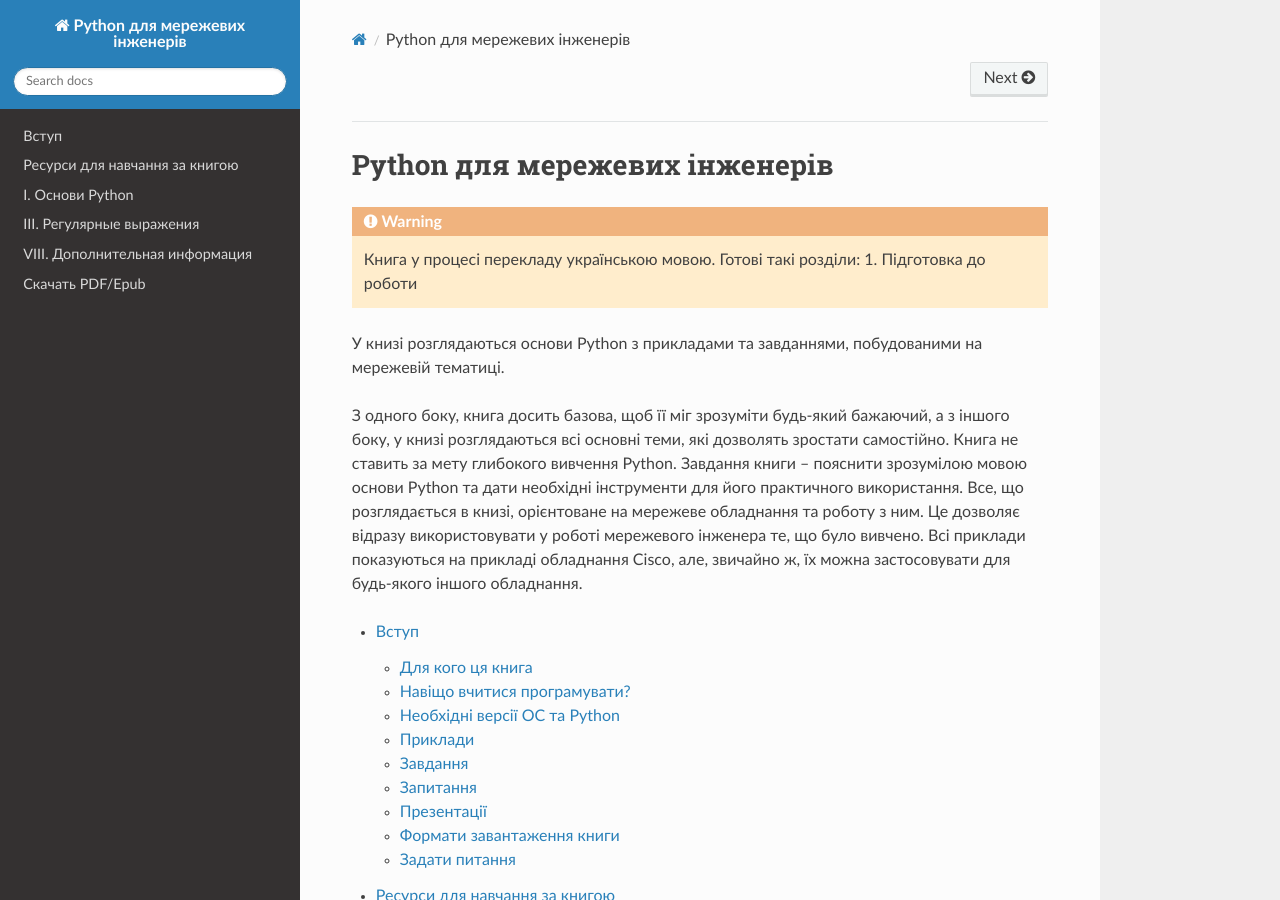
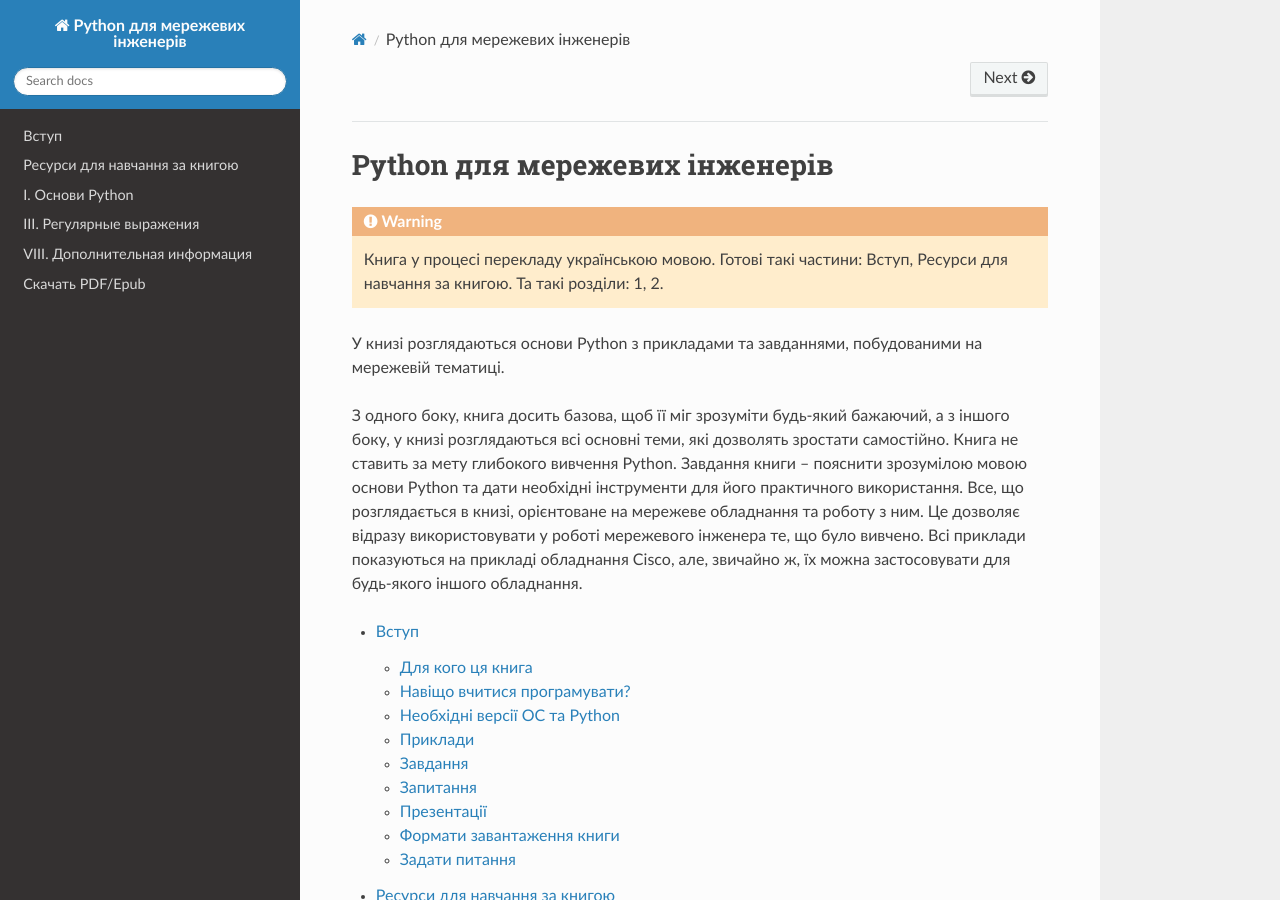
Before and after one commit to MonotoringTA/pyneng-book-uk, a Sphinx documentation site: the page built from docs/source/index.rst, in a window 1280 px wide and 900 px high. Built offline with Sphinx 7.4.7 and the Read the Docs theme 2.0.0, drawn with Linux system fonts in a browser that asks for light colours; pages that are not in the unit, such as notebooks, are missing from menus.

Commit message:
chapter 2 done

```diff
--- a/docs/source/contents.rst
+++ b/docs/source/contents.rst
@@ -3,7 +3,8 @@ Python для мережевих інженерів
 
 .. warning::
 
-    Книга у процесі перекладу українською мовою. Готові такі частини: Вступ
+    Книга у процесі перекладу українською мовою. Готові такі частини: Вступ,
+    Ресурси для навчання за книгою. Та такі розділи: 1, 2.
 
 У книзі розглядаються основи Python з прикладами та завданнями, побудованими на мережевій тематиці.
 
--- a/docs/source/index.rst
+++ b/docs/source/index.rst
@@ -3,7 +3,8 @@ Python для мережевих інженерів
 
 .. warning::
 
-    Книга у процесі перекладу українською мовою. Готові такі розділи: 1. Підготовка до роботи
+    Книга у процесі перекладу українською мовою. Готові такі частини: Вступ,
+    Ресурси для навчання за книгою. Та такі розділи: 1, 2.
 
 У книзі розглядаються основи Python з прикладами та завданнями, побудованими на мережевій тематиці.
 
```
